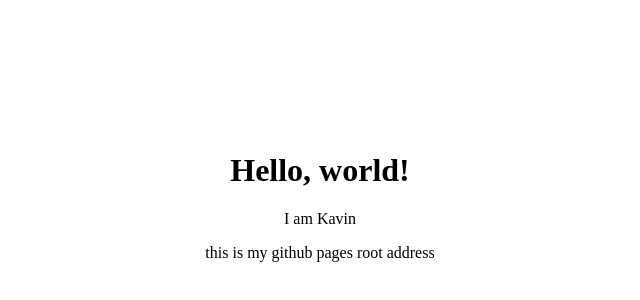
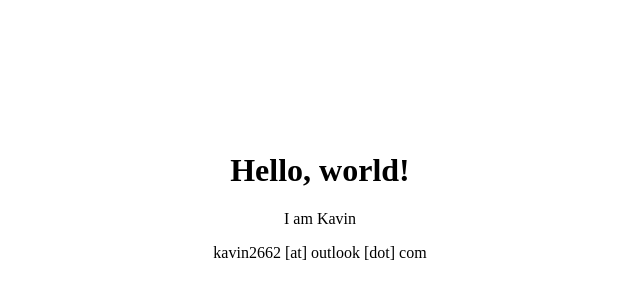
Before and after one commit to ikavvii/ikavvii.github.io, a plain HTML site: page index.html in a window 1280 px wide. Shown: the part 204-504 px from the top of the page, 320-960 px from the left. Drawn offline with Linux system fonts and the light colour scheme.

Commit message:
Update index.html

```diff
--- a/index.html
+++ b/index.html
@@ -3,7 +3,7 @@
   <head>
     <meta charset="UTF-8" />
     <meta name="viewport" content="width=device-width, initial-scale=1.0" />
-    <meta name="description" content="this is immkavin-ranks github pages root<" />
+    <meta name="description" content="this is ikavvii github pages root<" />
     <title>hello, world</title>
     <style>
       body {
@@ -19,7 +19,7 @@
     <div>
       <h1>Hello, world!</h1>
       <p>I am Kavin</p>
-      <p>this is my github pages root address</p>
+      <p>kavin2662 [at] outlook [dot] com</p>
     </div>
   </body>
 </html>
```
